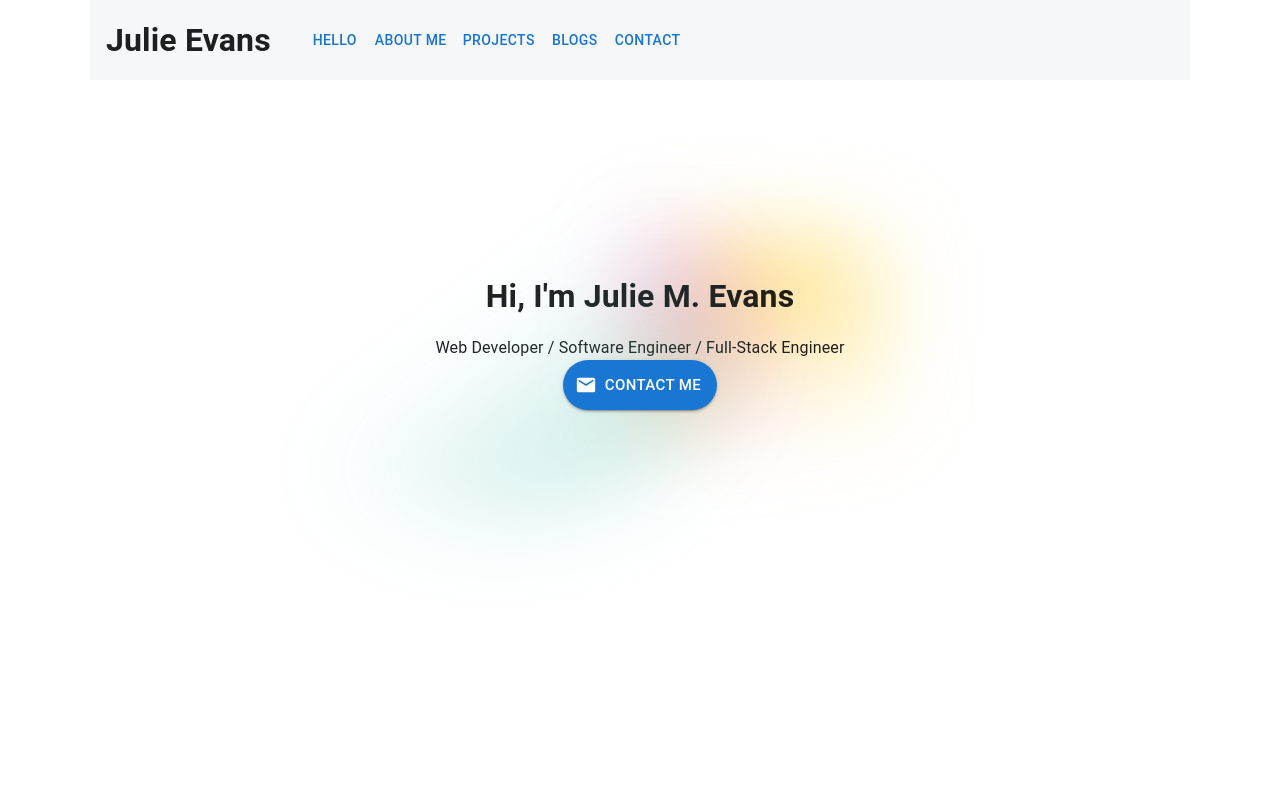
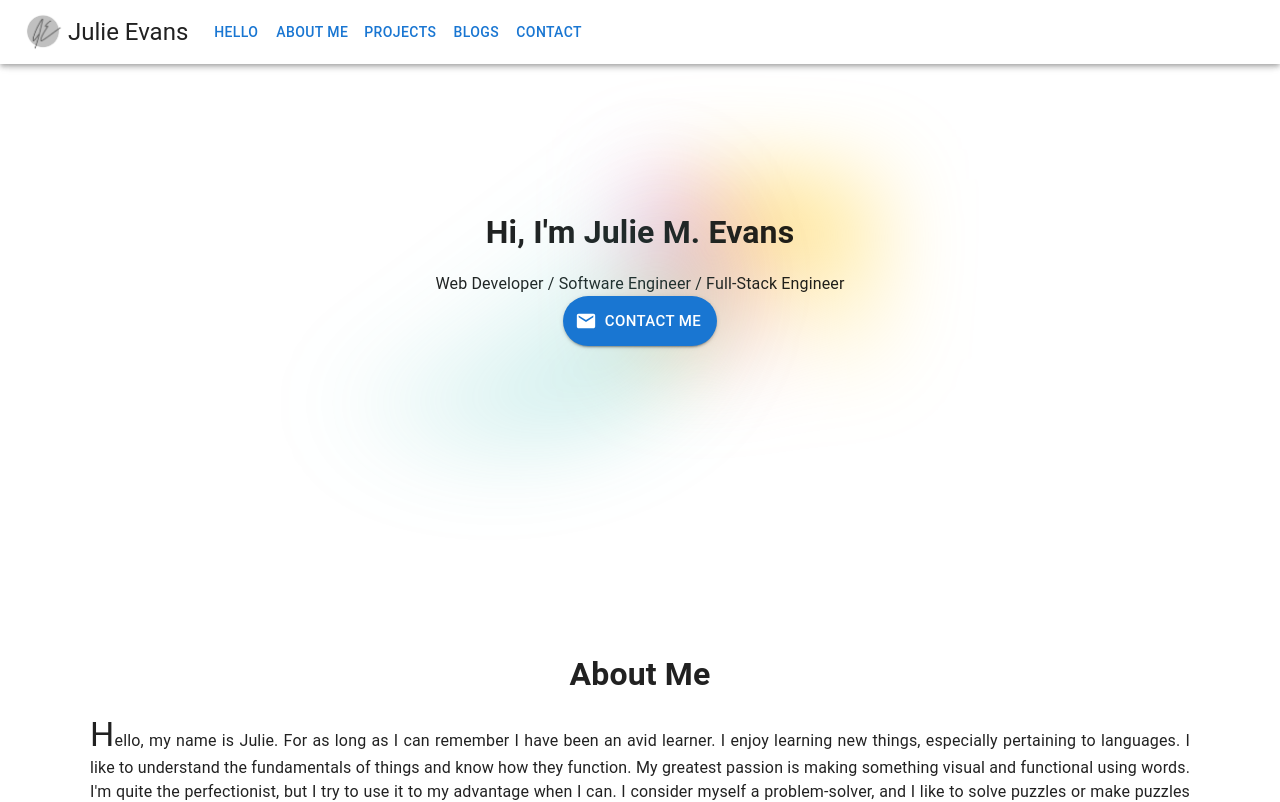
Before and after one commit to mailauki/portfolio-next, a Next.js app: page / in a window 1280 px wide. Shown: the top 802 px of the page. Built offline with nearby package versions, Linux system fonts and the light colour scheme.

Commit message:
Update header with mui appbar

```diff
--- a/components/Contact/Contact.js
+++ b/components/Contact/Contact.js
@@ -6,6 +6,7 @@ export default function Contact() {
   return (
     <div className={styles.section} id="contact">
       <h2>Contact Info</h2>
+
       <List
         className={styles.grid}
         sx={{
--- a/components/Header.js
+++ b/components/Header.js
@@ -1,10 +1,33 @@
+import Image from 'next/image'
 import styles from '../styles/Home.module.css'
-import { Button } from '@mui/material'
+import { Button, Typography, Box, AppBar, Toolbar } from '@mui/material'
 
 export default function Header() {
   return (
-    <div className={styles.header}>
-      <h1 style={{ marginRight: "1em" }}>Julie Evans</h1>
+    <AppBar
+      color="transparent"
+      className={styles.header}
+    >
+      <Toolbar sx={{ pt: 1, pb: 1 }}>
+        <Box
+          className={styles.logo}
+          sx={{ mr: 2 }}
+          component="a"
+          href="#"
+          target="_top"
+          rel="noopener noreferrer"
+        >
+          <Image
+            src="/logo.png"
+            alt="logo"
+            width={40}
+            height={40}
+            style={{ marginRight: "4px" }}
+          />
+          <Typography variant="h5">Julie Evans</Typography>
+        </Box>
+
+        <Box className={styles.buttons}>
           <Button
             component="a"
             href="#hello"
@@ -40,6 +63,8 @@ export default function Header() {
           >
             Contact
           </Button>
-    </div>
+        </Box>
+      </Toolbar>
+    </AppBar>
   )
 }
--- a/styles/Home.module.css
+++ b/styles/Home.module.css
@@ -14,11 +14,16 @@
   flex-direction: column;
   justify-content: inherit;
   align-items: inherit;
-  padding: 4rem;
 }
 
 .section h1 {
   margin: 1rem;
+}
+
+.section ul {
+  /* width: var(--max-width);
+  max-width: 100%; */
+  background: rgb(var(--callout-rgb));
 }
 
 /* .section button, .section p {
@@ -26,16 +31,30 @@
 } */
 
 .header {
-  display: flex;
-  justify-content: flex-start;
-  max-width: var(--max-width);
-  width: 100%;
-  z-index: 2;
-  position: fixed;
-  top: 0;
-  margin: 0;
-  padding: 1rem;
+  /* display: flex; */
+  /* justify-content: flex-start; */
+  /* align-items: flex-end; */
+  /* align-items: center; */
+  /* max-width: var(--max-width); */
+  /* width: 100%; */
+  /* z-index: 2; */
+  /* position: fixed; */
+  /* top: 0; */
+  /* margin: 0; */
+  /* padding: 1rem; */
   background-color: rgba(var(--callout-rgb), 0.5);
+  backdrop-filter: blur(20px);
+}
+
+.header .buttons {
+  flex-grow: 1;
+  flex-wrap: wrap;
+}
+
+.header .logo {
+  display: inherit;
+  align-items: inherit;
+  cursor: pointer;
 }
 
 .description {
--- a/styles/globals.css
+++ b/styles/globals.css
@@ -102,6 +102,7 @@ body {
       rgb(var(--background-end-rgb))
     )
     rgb(var(--background-start-rgb));
+  /* background-attachment: fixed; */
 }
 
 a {
```
Also changed, not shown: components/AboutMe/Skills.js (+6 -6 lines), public/logo.png (added). Lines whose indentation alone changed are shown as unchanged.
